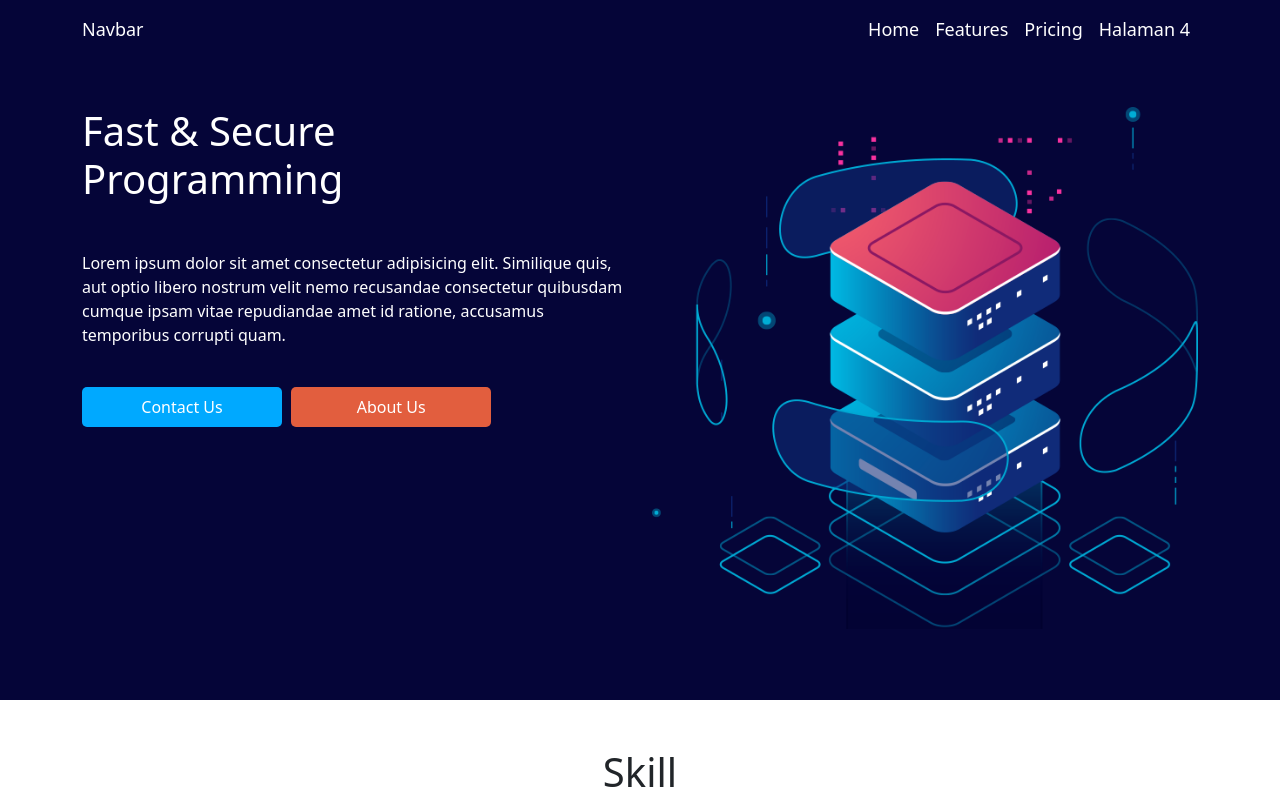
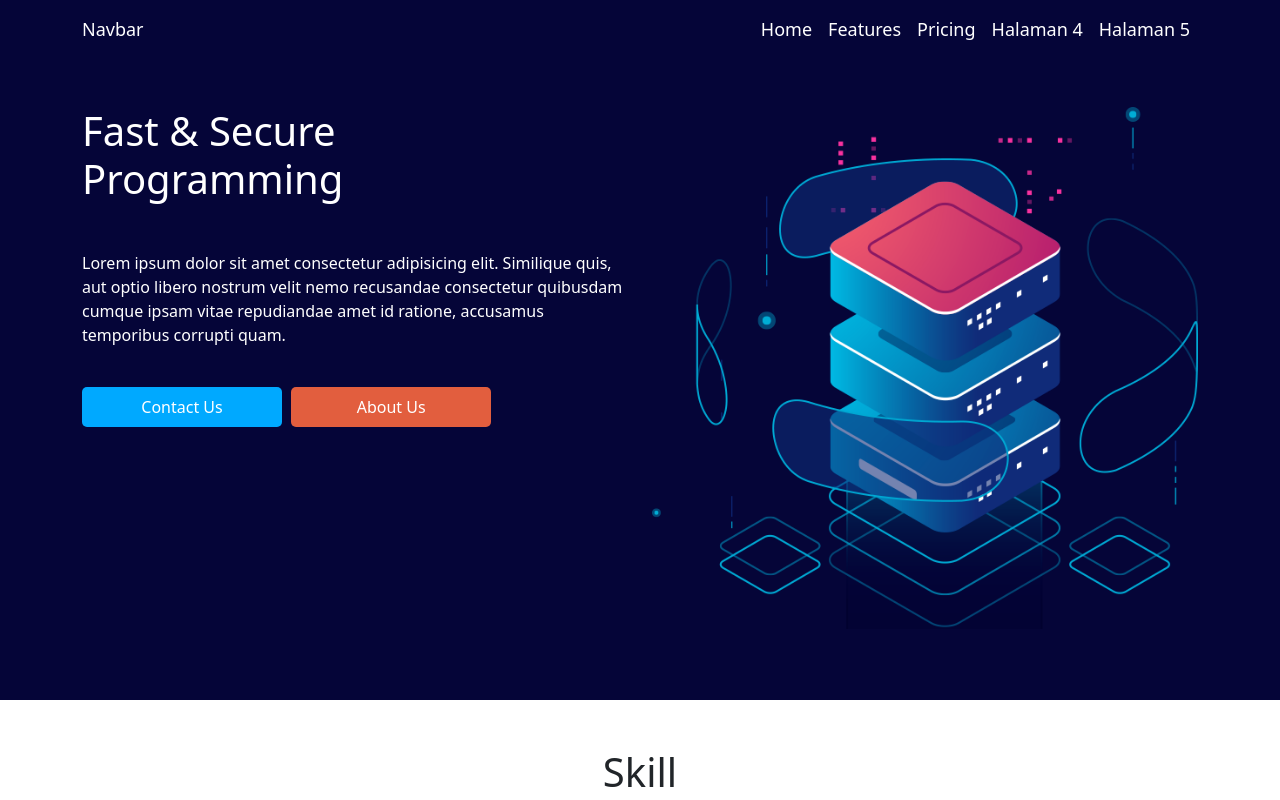
Before and after one commit to sirwalker4869/sirwalker4869.github.io, a plain HTML site: page portfolio 5/index.html in a window 1280 px wide. Shown: the top 800 px of the page. Drawn offline with nearby package versions, Linux system fonts and the light colour scheme.

Commit message:
mengedit portfolio 6 dan 5

```diff
--- a/portfolio 5/index.html
+++ b/portfolio 5/index.html
@@ -33,6 +33,9 @@
               </li>
               <li class="nav-item">
                 <a class="nav-link" href="../portfolio 4/index.html">Halaman 4</a>
+              </li>
+              <li class="nav-item">
+                <a class="nav-link" href="../portfolio 6/index.html">Halaman 5</a>
               </li>
             </ul>
           </div>
```
Also changed, not shown: portfolio 6/index.html (+3 -0 lines).
